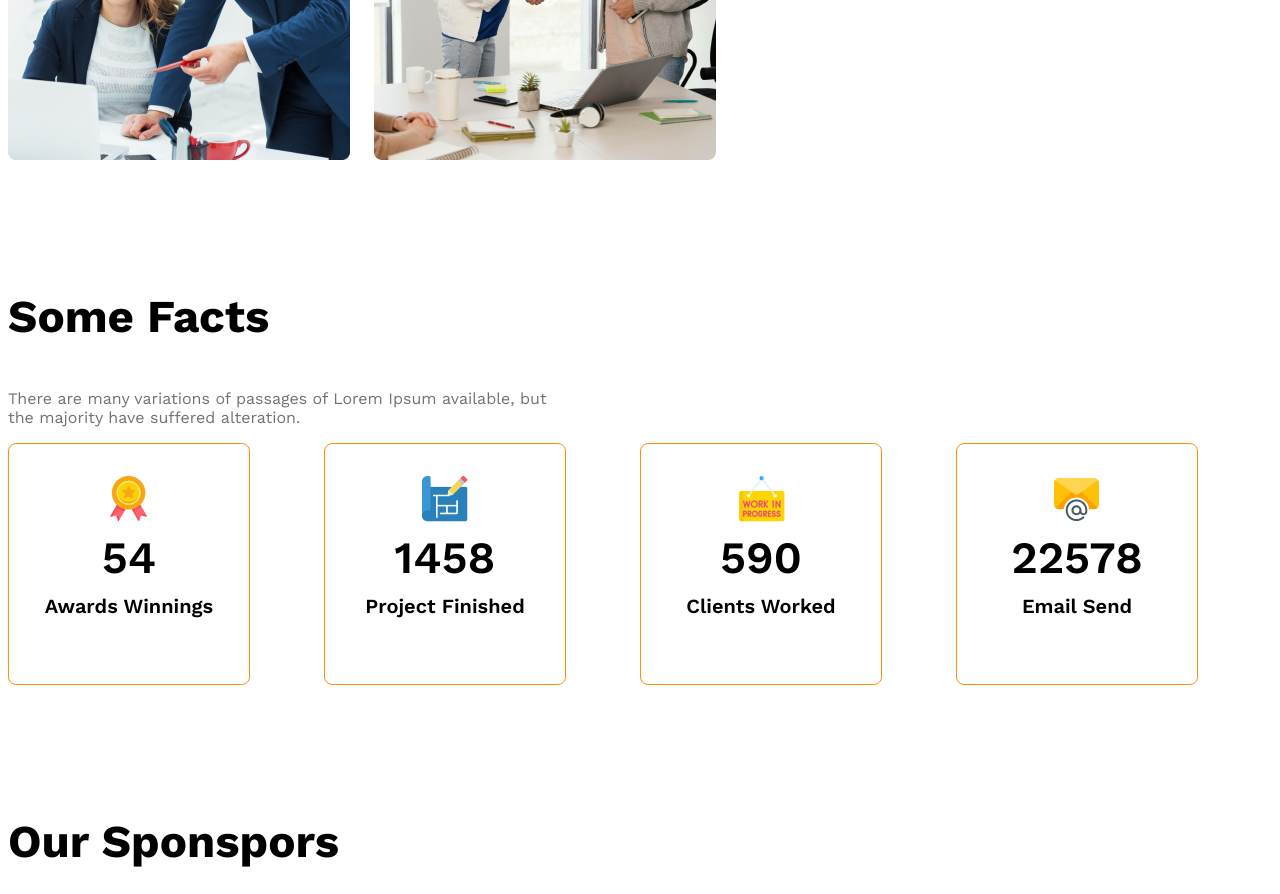
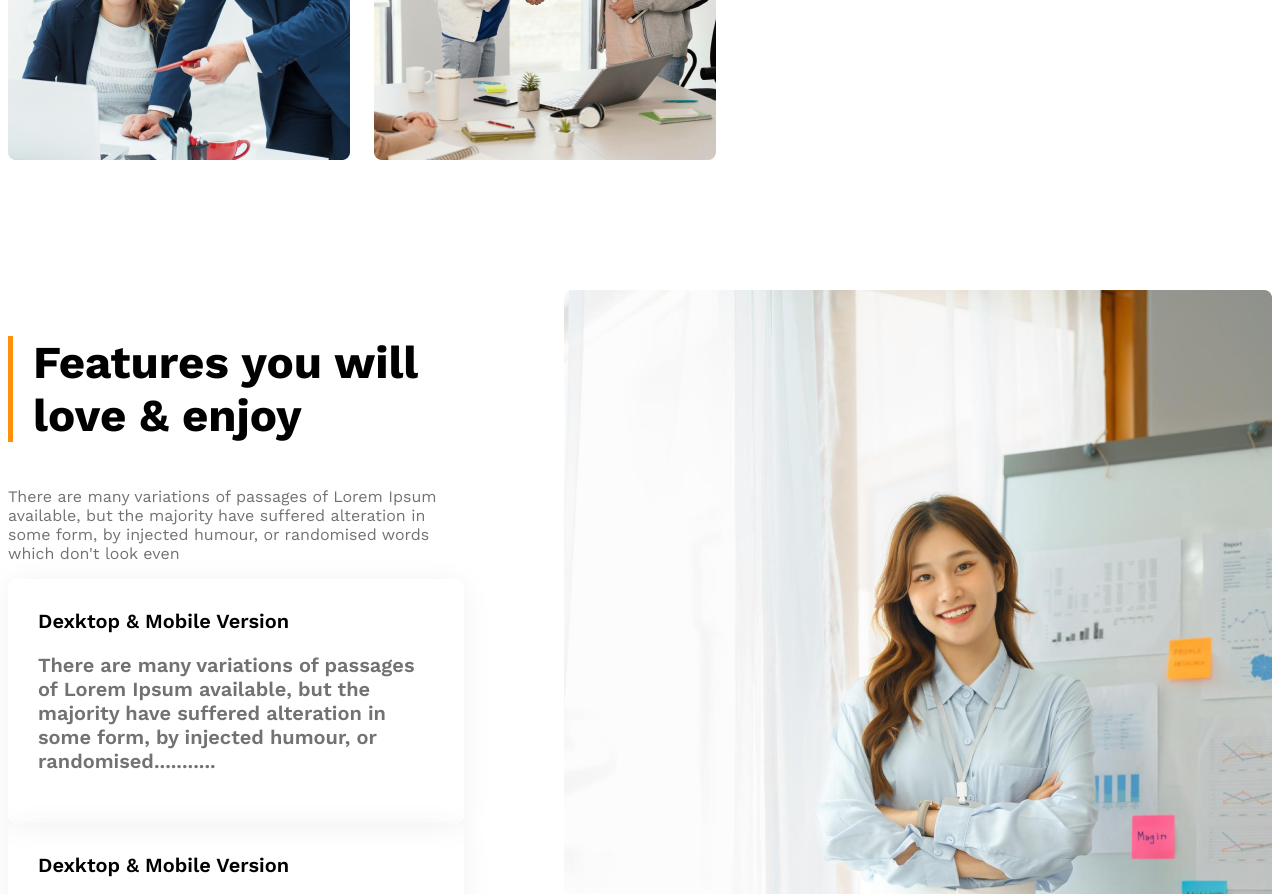
Before and after one commit to smmrrahm/g3-architects-website, a plain HTML site: page index.html in a window 1280 px wide. Shown: the part 1862-2756 px from the top of the page. Drawn offline with nearby package versions, Linux system fonts and the light colour scheme.

Commit message:
added features card

```diff
--- a/index.html
+++ b/index.html
@@ -43,7 +43,38 @@
 
             </div>
         </section>
-        <section>
+        <section class="features display-flex ">
+            <div>
+                <h3 id="features-section-title" class="section-title">Features you will <br>love & enjoy</h3>
+                <p class="text-light-gray">There are many variations of passages of Lorem Ipsum available, but the majority have suffered alteration in some form, by injected humour, or randomised words which don't look even</p>
+
+                <div class="feature-card">
+                <h4 class="feature-title">Dexktop & Mobile Version</h4>
+                <p class="text-light-gray">There are many variations of passages of Lorem Ipsum available, but the majority have suffered alteration in some form, by injected humour, or randomised...........</p>
+                </div>
+                <div class="feature-card">
+                <h4 class="feature-title">Dexktop & Mobile Version</h4>
+                <p class="text-light-gray">There are many variations of passages of Lorem Ipsum available, but the majority have suffered alteration in some form, by injected humour, or randomised...........</p>
+                </div>
+                <div class="feature-card">
+                <h4 class="feature-title">Dexktop & Mobile Version</h4>
+                <p class="text-light-gray">There are many variations of passages of Lorem Ipsum available, but the majority have suffered alteration in some form, by injected humour, or randomised...........</p>
+                </div>
+                <div class="feature-card">
+                <h4 class="feature-title">Dexktop & Mobile Version</h4>
+                <p class="text-light-gray">There are many variations of passages of Lorem Ipsum available, but the majority have suffered alteration in some form, by injected humour, or randomised...........</p>
+                </div>
+
+            </div>
+
+            <div>
+                <img src="./images/architect.png" alt="">
+                <button id="experiencs-badge" class="btn-primary">
+                    <span id="experiencs-year">10+Year</span>
+                    <br>
+                    <span>Experience</span>
+                </button>
+            </div>
 
         </section>
         <section class="some-facts">
--- a/styles/architects.css
+++ b/styles/architects.css
@@ -96,6 +96,28 @@ main{
 #quick-list{
     font-weight: 500;
 }
+
+#features-section-title{
+    border-left: 5px solid #FF900E;
+    padding-left: 20px;
+
+}
+.features{
+    gap: 100px;
+}
+.feature-card{
+    padding: 30px;
+    box-shadow: 0 4px 30px 0 rgba(0, 0, 0, 0.06);
+    margin-bottom: 20px;
+    border-radius: 8px;
+}
+.feature-card, .feature-title{
+    font-size: 1.25rem;
+    font-weight: 600;
+    margin-top: 0px;
+    margin-bottom: 0px;
+
+}
 .facts-container{
     display: grid;
     grid-template-columns: repeat(4, 1fr);
```
